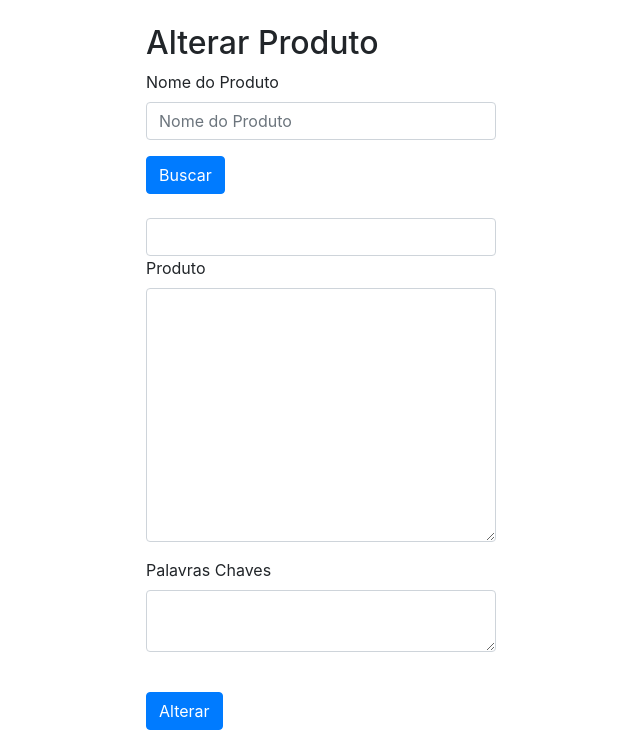
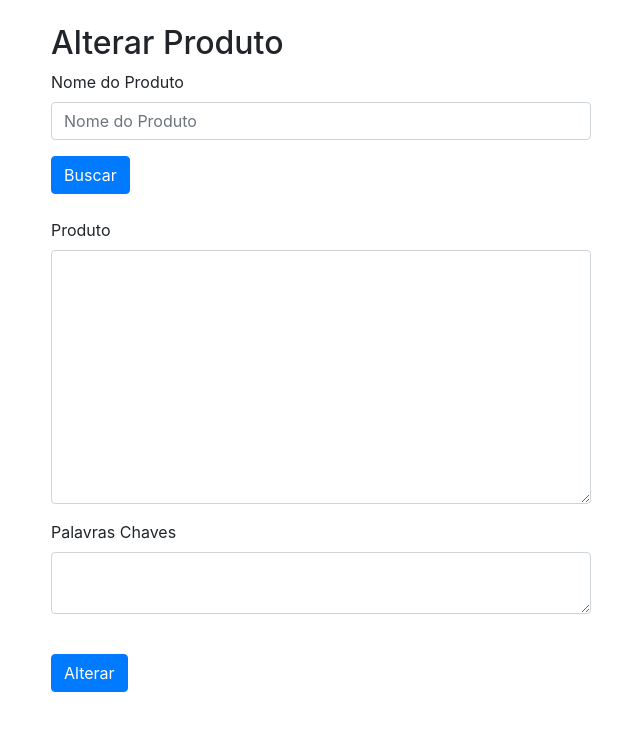
Before and after one commit to HelianX1/painelwtz, a PHP site: page /alterarProduto.php in a window 1280 px wide. Shown: the part 56-800 px from the top of the page, without its empty margins (319-959 px from the left). Run offline with PHP 8.4, Linux system fonts and the light colour scheme; the visitor is signed in with stand-in values (Sample User, id 1).

Commit message:
mas uma tentativa

```diff
--- a/alterarProduto.php
+++ b/alterarProduto.php
@@ -1,89 +1,61 @@
 <?php
 require_once("includes/navbar.php");
 require_once("includes/sessao.php");
-if (isset($_GET['id_produto'])) {
-    $id_produto = $_GET['id_produto'];
-}
-if (isset($_GET['texto_do_produto']) && isset($_GET['palavra_chave'])) {
-    $texto_do_produto = $_GET['texto_do_produto'];
-    $palavra_chave = $_GET['palavra_chave'];
-}
-if (isset($_GET['erro'])) {
-    $erro = $_GET['erro'];
-    $erro = "<div class='alert alert-danger' role='alert'>$erro</div>";
-}
-if (isset($_GET['sucesso'])) {
-    $sucesso = $_GET['sucesso'];
-    $sucesso = "<div class='alert alert-success' role='alert'>$sucesso</div>";
-}
+
+$id_produto = isset($_GET['id_produto']) ? intval($_GET['id_produto']) : null;
+$texto_do_produto = isset($_GET['texto_do_produto']) ? htmlspecialchars($_GET['texto_do_produto']) : '';
+$palavra_chave = isset($_GET['palavra_chave']) ? htmlspecialchars($_GET['palavra_chave']) : '';
+$erro = isset($_GET['erro']) ? "<div class='alert alert-danger' role='alert'>" . htmlspecialchars($_GET['erro']) . "</div>" : '';
+$sucesso = isset($_GET['sucesso']) ? "<div class='alert alert-success' role='alert'>" . htmlspecialchars($_GET['sucesso']) . "</div>" : '';
+
 verificarSessao();
+?>
 
-?>
 <!doctype html>
-<html lang="en">
+<html lang="pt-BR">
 
 <head>
-    <title>Cadastar Produto</title>
-    <!-- Required meta tags -->
+    <title>Alterar Produto</title>
     <meta charset="utf-8">
     <meta name="viewport" content="width=device-width, initial-scale=1, shrink-to-fit=no">
-
-    <!-- Bootstrap CSS -->
     <link rel="stylesheet" href="https://stackpath.bootstrapcdn.com/bootstrap/4.3.1/css/bootstrap.min.css" integrity="sha384-ggOyR0iXCbMQv3Xipma34MD+dH/1fQ784/j6cY/iJTQUOhcWr7x9JvoRxT2MZw1T" crossorigin="anonymous">
 </head>
 
 <body>
     <?php verificarCargo(); ?>
     <div class="container">
-        <div class="row">
-            <div class="col-md-4">
-            </div>
-            <div class="col-md-4">
+        <div class="row justify-content-center">
+            <div class="col-md-6">
                 <br>
-                <h2> Alterar Produto</h2>
+                <h2>Alterar Produto</h2>
                 <form action="includes/BuscarExibir.php" method="post">
                     <div class="form-group">
                         <label for="nome">Nome do Produto</label>
                         <input type="text" class="form-control" id="nome" name="nome" placeholder="Nome do Produto" required>
                     </div>
-                    <?php if (isset($erro)) {
-                        echo $erro;
-                    } ?>
+                    <?php if ($erro) echo $erro; ?>
                     <button type="submit" class="btn btn-primary">Buscar</button>
                 </form>
+
                 <form action="includes/alterarProduto.php" method="post">
                     <div class="form-group">
                         <br>
-                        <input type="text" class="form-control" id="id_produto" name="id_produto" value="<?php if (isset($id_produto)) {
-                                                                                                                echo $id_produto;
-                                                                                                            } ?>">
+                        <input type="hidden" name="id_produto" value="<?php echo $id_produto; ?>">
                         <label for="texto_do_produto">Produto</label>
-                        <textarea class="form-control" name="texto_do_produto" id="texto_do_produto" rows="10" required><?php
-                                                                                                                        if (isset($texto_do_produto)) {
-                                                                                                                            echo $texto_do_produto;
-                                                                                                                        } ?></textarea>
+                        <textarea class="form-control" name="texto_do_produto" id="texto_do_produto" rows="10" required><?php echo $texto_do_produto; ?></textarea>
                     </div>
                     <div class="form-group">
                         <label for="palavra_chave">Palavras Chaves</label>
-                        <textarea class="form-control" name="palavra_chave" id="palavra_chave" rows="2" required><?php
-                                                                                                                    if (isset($palavra_chave)) {
-                                                                                                                        echo $palavra_chave;
-                                                                                                                    } ?></textarea>
+                        <textarea class="form-control" name="palavra_chave" id="palavra_chave" rows="2" required><?php echo $palavra_chave; ?></textarea>
                     </div>
-                    <?php if (isset($sucesso)) {
-                        echo $sucesso;
-                    } ?>
+                    <?php if ($sucesso) echo $sucesso; ?>
                     <br>
                     <button type="submit" class="btn btn-primary">Alterar</button>
                 </form>
-                <div class="col-md-4">
-                </div>
             </div>
         </div>
     </div>
 
-    <!-- Optional JavaScript -->
-    <!-- jQuery first, then Popper.js, then Bootstrap JS -->
     <script src="https://code.jquery.com/jquery-3.3.1.slim.min.js" integrity="sha384-q8i/X+965DzO0rT7abK41JStQIAqVgRVzpbzo5smXKp4YfRvH+8abtTE1Pi6jizo" crossorigin="anonymous"></script>
     <script src="https://cdnjs.cloudflare.com/ajax/libs/popper.js/1.14.7/umd/popper.min.js" integrity="sha384-UO2eT0CpHqdSJQ6hJty5KVphtPhzWj9WO1clHTMGa3JDZwrnQq4sF86dIHNDz0W1" crossorigin="anonymous"></script>
     <script src="https://stackpath.bootstrapcdn.com/bootstrap/4.3.1/js/bootstrap.min.js" integrity="sha384-JjSmVgyd0p3pXB1rRibZUAYoIIy6OrQ6VrjIEaFf/nJGzIxFDsf4x0xIM+B07jRM" crossorigin="anonymous"></script>
```
Also changed, not shown: includes/alterarProduto.php (+13 -5 lines).
